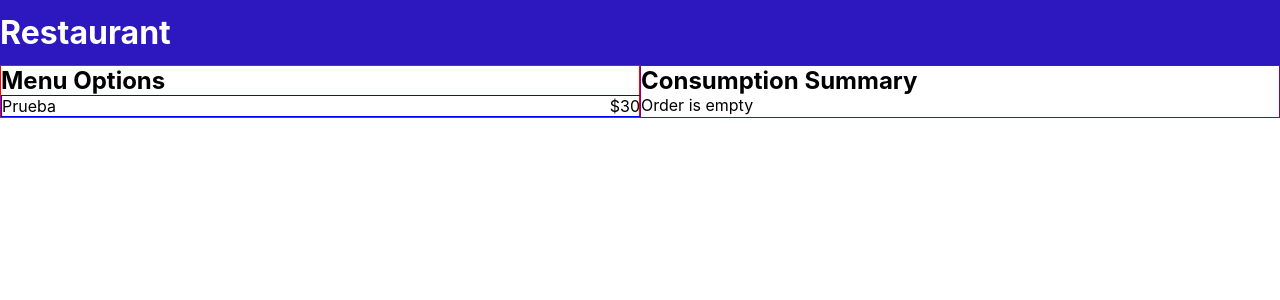
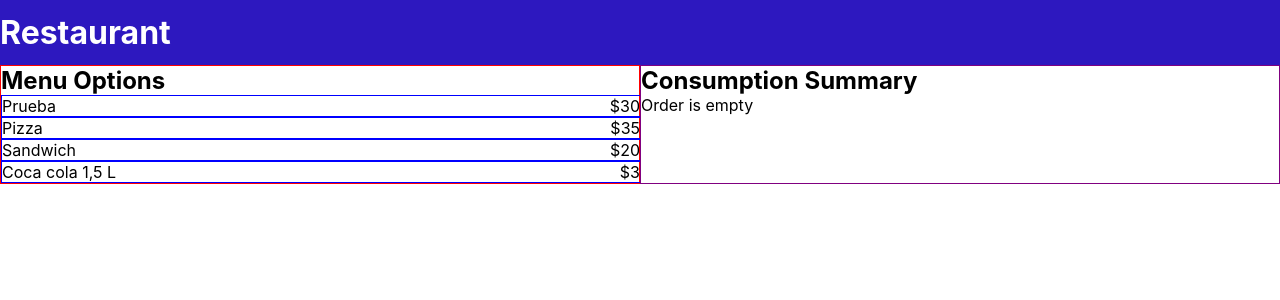
Before and after one commit to yabuJunn/labOrdenesRestaurante, a React (Vite) app: page / in a window 1280 px wide. Shown: the top 300 px of the page. Built offline with nearby package versions, Linux system fonts and the light colour scheme.

Commit message:
Create MenuItems array

```diff
--- a/src/Components/Menu/Menu.tsx
+++ b/src/Components/Menu/Menu.tsx
@@ -2,6 +2,7 @@ import './Menu.css'
 
 import { MenuItem } from '../MenuItem/MenuItem'
 import { MenuItemConsumption } from '../../Types/MenuTypes'
+import { MenuItems } from '../../utils/MenuItems'
 
 interface MenuProps {
     AddItem: (newOrder: MenuItemConsumption) => void
@@ -12,7 +13,9 @@ export const Menu = ({ AddItem }: MenuProps) => {
         <div id="MenuContainer">
             <h2>Menu Options</h2>
             <div id='MenuItemsContainer'>
-                <MenuItem itemName={'Prueba'} itemPrice={'30'} AddItem={AddItem}></MenuItem>
+                {MenuItems.map((item) => {
+                    return <MenuItem itemName={item.itemName} itemPrice={item.itemPrice} AddItem={AddItem} key={item.itemName}></MenuItem>
+                })}
             </div>
         </div>
     </>
--- a/src/Components/MenuItem/MenuItem.tsx
+++ b/src/Components/MenuItem/MenuItem.tsx
@@ -4,7 +4,7 @@ import { useMenuItem } from '../../hooks/OrderHook'
 
 interface MenuItemProps {
     itemName: string,
-    itemPrice: string,
+    itemPrice: number,
     AddItem: (newOrder: MenuItemConsumption) => void
 }
 
--- a/src/Components/Total/Total.css
+++ b/src/Components/Total/Total.css
@@ -6,7 +6,3 @@
     display: flex;
     flex-direction: column;
 }
-
-#TotalItemsContainer {
-
-}
--- a/src/Components/TotalItem/TotalItem.tsx
+++ b/src/Components/TotalItem/TotalItem.tsx
@@ -17,7 +17,7 @@ export const TotalItem = ({ itemName, itemPrice, itemCuantity }: TotalItemProps)
         <div className='TotalItemContainer'>
             <div className='TotalItemText'>
                 <p className='itemName'>{itemName} - ${itemPrice}</p>
-                <p className='itemPrice'>Cantidad: ${itemCuantity} - ${itemCuantity * itemPrice}</p>
+                <p className='itemPrice'>Cantidad: {itemCuantity} - ${itemCuantity * itemPrice}</p>
             </div>
 
             <div className='TotalItemButtonContainer'>
--- a/src/hooks/OrderHook.ts
+++ b/src/hooks/OrderHook.ts
@@ -3,7 +3,7 @@ import { MenuItemConsumption } from "../Types/MenuTypes"
 
 interface useMenuItemProps {
     itemName: string,
-    itemPrice: string,
+    itemPrice: number,
     AddItem: (newOrder: MenuItemConsumption) => void
 }
 
@@ -12,7 +12,7 @@ export const useMenuItem = ({ itemName, itemPrice, AddItem }: useMenuItemProps)
         AddItem({
             name: itemName,
             cuantity: 1,
-            price: parseInt(itemPrice)
+            price: itemPrice
         })
     }
 
--- /dev/null
+++ b/src/utils/MenuItems.ts
@@ -0,0 +1,20 @@
+//<MenuItem itemName={'Prueba'} itemPrice={'30'}
+
+export const MenuItems = [
+    {
+        itemName: "Prueba",
+        itemPrice: 30
+    },
+    {
+        itemName: "Pizza",
+        itemPrice: 35
+    },
+    {
+        itemName: "Sandwich",
+        itemPrice: 20
+    },
+    {
+        itemName: "Coca cola 1,5 L",
+        itemPrice: 3
+    }
+]
```
